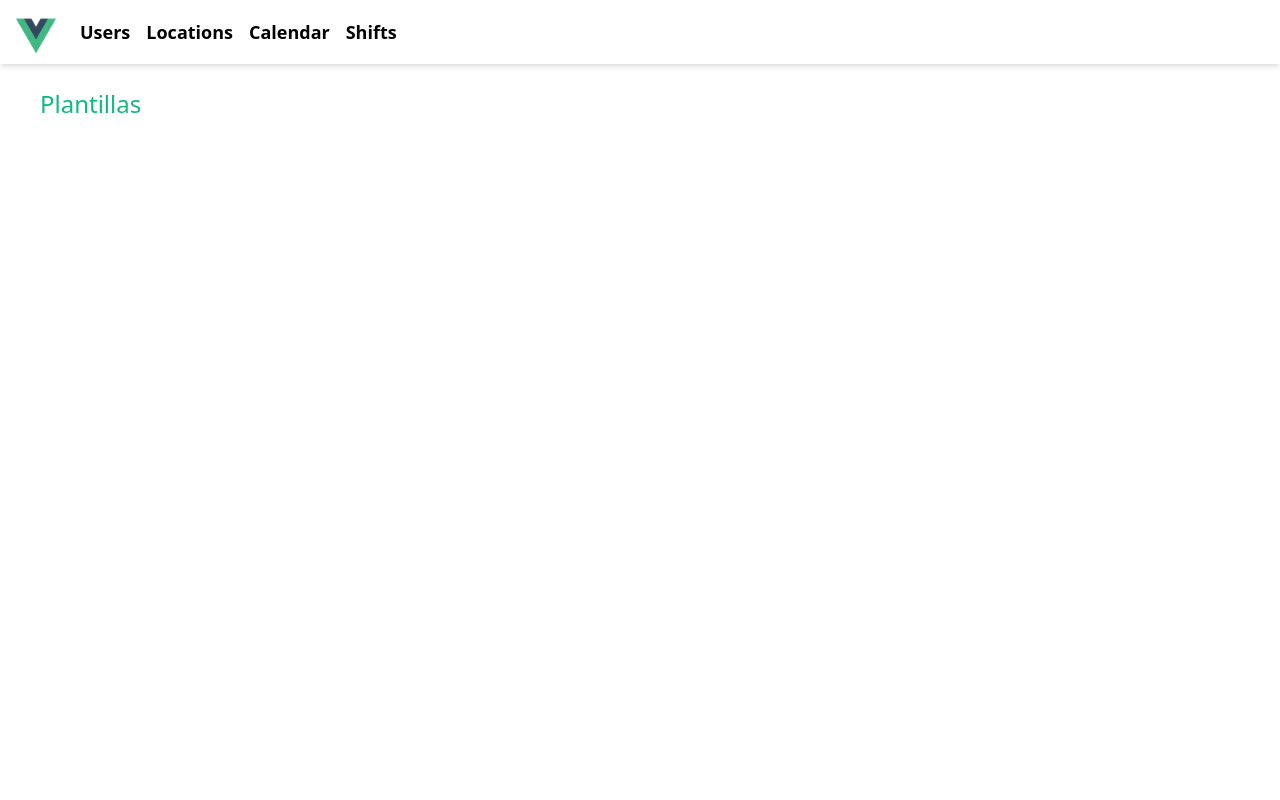
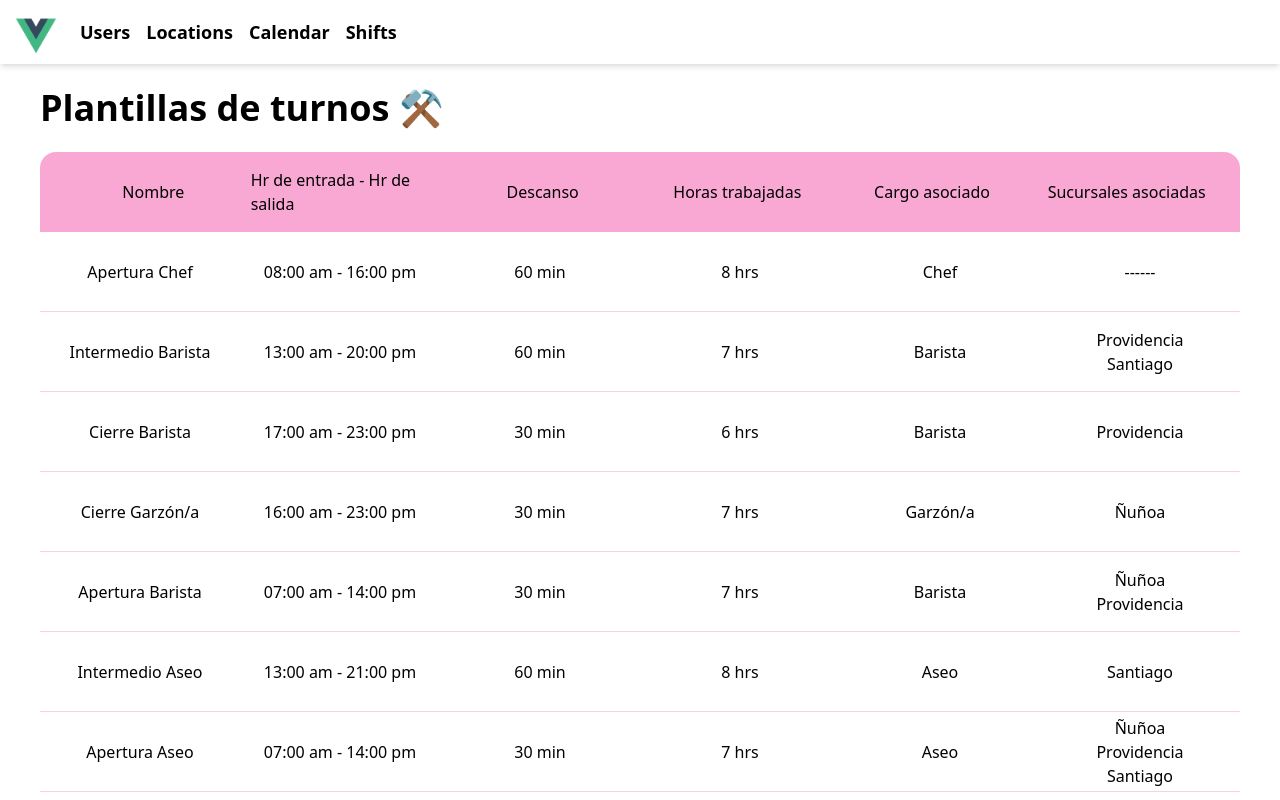
Before and after one commit to NilsonKr/VueTest, a Vue app: page /shifts in a window 1280 px wide. Shown: the top 800 px of the page. Built offline with nearby package versions, Linux system fonts and the light colour scheme; data requests are answered from the project's data file.

Commit message:
:sparkles: [ADD] Shifts table

```diff
--- a/db.json
+++ b/db.json
@@ -737,8 +737,8 @@
 			"restType": "Horario Libre",
 			"breakTime": 60,
 			"notes": "",
-			"position": 1,
-			"locations": [1, 2, 3]
+			"positionId": 1,
+			"locationId": [1, 2, 3]
 		}
 	],
 	"turns": [
--- /dev/null
+++ b/src/components/TurnTable.vue
@@ -0,0 +1,28 @@
+<template>
+	<div class="w-full min-w-table min-h-table h-table overflow-y-scroll">
+		<div
+			v-for="turn in turnList"
+			:key="turn.id"
+			class="grid grid-cols-6 place-items-center border-b border-pink-200 h-cell"
+		>
+			<h2>{{ turn.name }}</h2>
+			<h2>{{ turn.checkIn }} am - {{ turn.checkOut }} pm</h2>
+			<h2>{{ turn.breakTime }} min</h2>
+			<h2>{{ turn.totalHours }} hrs</h2>
+			<h2>{{ turn.position.name }}</h2>
+			<div class="text-center">
+				<h2 v-for="location in turn.locations" :key="location.id">
+					{{ location.name ? location.name : '------' }}
+				</h2>
+			</div>
+		</div>
+	</div>
+</template>
+
+<script>
+export default {
+	props: {
+		turnList: Array,
+	},
+};
+</script>
--- a/src/store/index.js
+++ b/src/store/index.js
@@ -10,6 +10,7 @@ export default new Vuex.Store({
 		locationList: { isParse: false, values: [] },
 		positionList: [],
 		contractList: [],
+		turnTemplateList: { isParse: false, values: [] },
 	},
 	mutations: {
 		setUsers(state, newUserList) {
@@ -26,6 +27,10 @@ export default new Vuex.Store({
 		setContracts(state, newContractsList) {
 			state.contractList = newContractsList;
 		},
+
+		setTurnTemplates(state, newTurnTemplates) {
+			state.turnTemplateList = newTurnTemplates;
+		},
 	},
 	actions: {
 		async INITIAL_DATA({ commit }) {
@@ -33,11 +38,13 @@ export default new Vuex.Store({
 			const locations = await fetchData('http://localhost:3004/locations');
 			const positions = await fetchData('http://localhost:3004/positions');
 			const contracts = await fetchData('http://localhost:3004/contracts');
+			const turnTemplates = await fetchData('http://localhost:3004/turnTemplates');
 
 			commit('setPositions', positions);
 			commit('setLocations', { isParse: false, values: locations });
 			commit('setUsers', { isParse: false, values: users });
 			commit('setContracts', contracts);
+			commit('setTurnTemplates', { isParse: false, values: turnTemplates });
 
 			return users;
 		},
--- a/src/utils/parsing.js
+++ b/src/utils/parsing.js
@@ -1,5 +1,14 @@
 const dynamicField = (field, source) => {
 	//Validate dynamic positions/locations
+
+	if (!field.length) {
+		return [
+			{
+				id: Date.now(),
+			},
+		];
+	}
+
 	if (field.length > 1) {
 		const newField = field.map(id => source.find(p => p.id === id));
 
@@ -64,3 +73,20 @@ export const parseLocations = (locationList, userList) => {
 
 	return orderLocs;
 };
+
+export const parseTurnTemplates = (turnTemplates, locationList, positionList) => {
+	const parsedTurns = turnTemplates.map(turn => {
+		const newTurn = { ...turn };
+		//Find Total work hours
+		const startHour = turn.checkIn.split(':')[0];
+		const endHour = turn.checkOut.split(':')[0];
+		newTurn.totalHours = parseInt(endHour) - parseInt(startHour);
+
+		newTurn.locations = dynamicField(newTurn.locationId, locationList);
+		newTurn.position = positionList.find(position => position.id === newTurn.positionId);
+
+		return newTurn;
+	});
+
+	return parsedTurns;
+};
--- a/src/views/Locations.vue
+++ b/src/views/Locations.vue
@@ -29,7 +29,7 @@
 </template>
 
 <script>
-import { mapState, mapMutations, mapActions } from 'vuex';
+import { mapState, mapMutations } from 'vuex';
 import LocationsTable from '../components/LocationsTable.vue';
 import { parseLocations } from '../utils/parsing';
 
@@ -45,7 +45,6 @@ export default {
 	computed: mapState(['locationList', 'userList']),
 	methods: {
 		...mapMutations(['setLocations']),
-		...mapActions(['INITIAL_DATA']),
 		parseData() {
 			const parsedData = parseLocations(this.locationList.values, this.userList.values);
 			this.setLocations({ isParse: true, values: parsedData });
@@ -62,8 +61,6 @@ export default {
 		locationList() {
 			if (!this.locationList.isParse) {
 				this.parseData();
-			} else {
-				console.log('has been parsed');
 			}
 		},
 	},
--- a/src/views/TurnTemplates.vue
+++ b/src/views/TurnTemplates.vue
@@ -1,15 +1,64 @@
 <template>
 	<div>
-		<h1 class="text-2xl text-green-500">{{ title }}</h1>
+		<section class="overflow-x-scroll lg:overflow-x-auto">
+			<h2 class="text-4xl font-semibold mb-6">{{ title }} ⚒</h2>
+			<div
+				class="min-w-table grid grid-cols-6 place-items-center bg-pink-300 p-4 rounded-t-2xl"
+			>
+				<h2>Nombre</h2>
+				<h2>Hr de entrada - Hr de salida</h2>
+				<h2>Descanso</h2>
+				<h2>Horas trabajadas</h2>
+				<h2>Cargo asociado</h2>
+				<h2>Sucursales asociadas</h2>
+			</div>
+			<TurnTable :turnList="turnTemplateList.values" />
+		</section>
 	</div>
 </template>
 
 <script>
+import { mapMutations, mapState } from 'vuex';
+import { parseTurnTemplates } from '../utils/parsing';
+import TurnTable from '../components/TurnTable.vue';
+
 export default {
+	components: {
+		TurnTable,
+	},
+
 	data() {
 		return {
-			title: 'Plantillas',
+			title: 'Plantillas de turnos',
 		};
+	},
+
+	computed: mapState(['locationList', 'positionList', 'turnTemplateList']),
+	methods: {
+		...mapMutations(['setTurnTemplates']),
+		parseData() {
+			const parsedData = parseTurnTemplates(
+				this.turnTemplateList.values,
+				this.locationList.values,
+				this.positionList
+			);
+
+			this.setTurnTemplates({ isParse: true, values: parsedData });
+		},
+	},
+
+	created() {
+		if (!this.turnTemplateList.isParse) {
+			this.parseData();
+		}
+	},
+
+	watch: {
+		turnTemplateList() {
+			if (!this.turnTemplateList.isParse) {
+				this.parseData();
+			}
+		},
 	},
 };
 </script>
```
